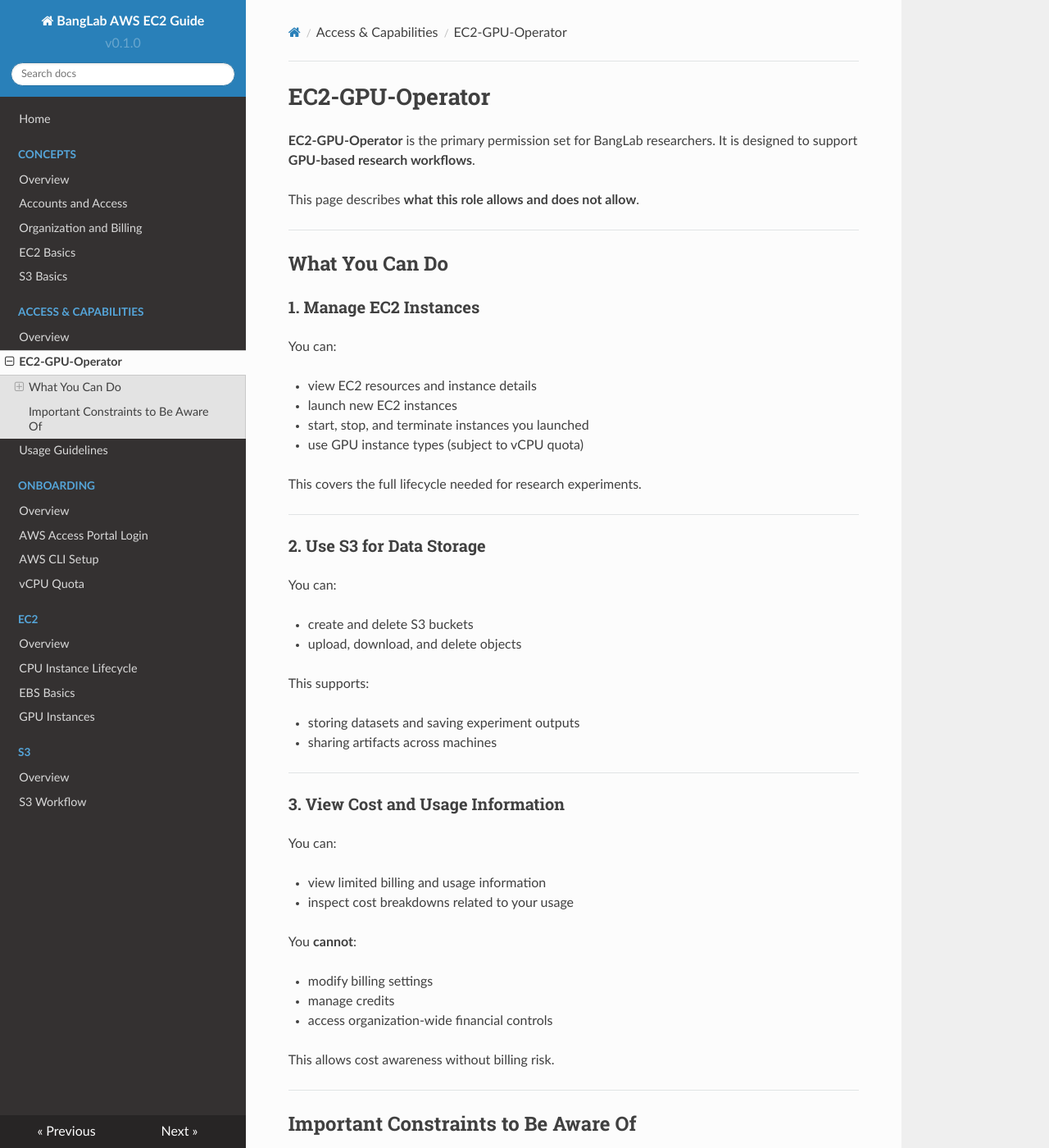
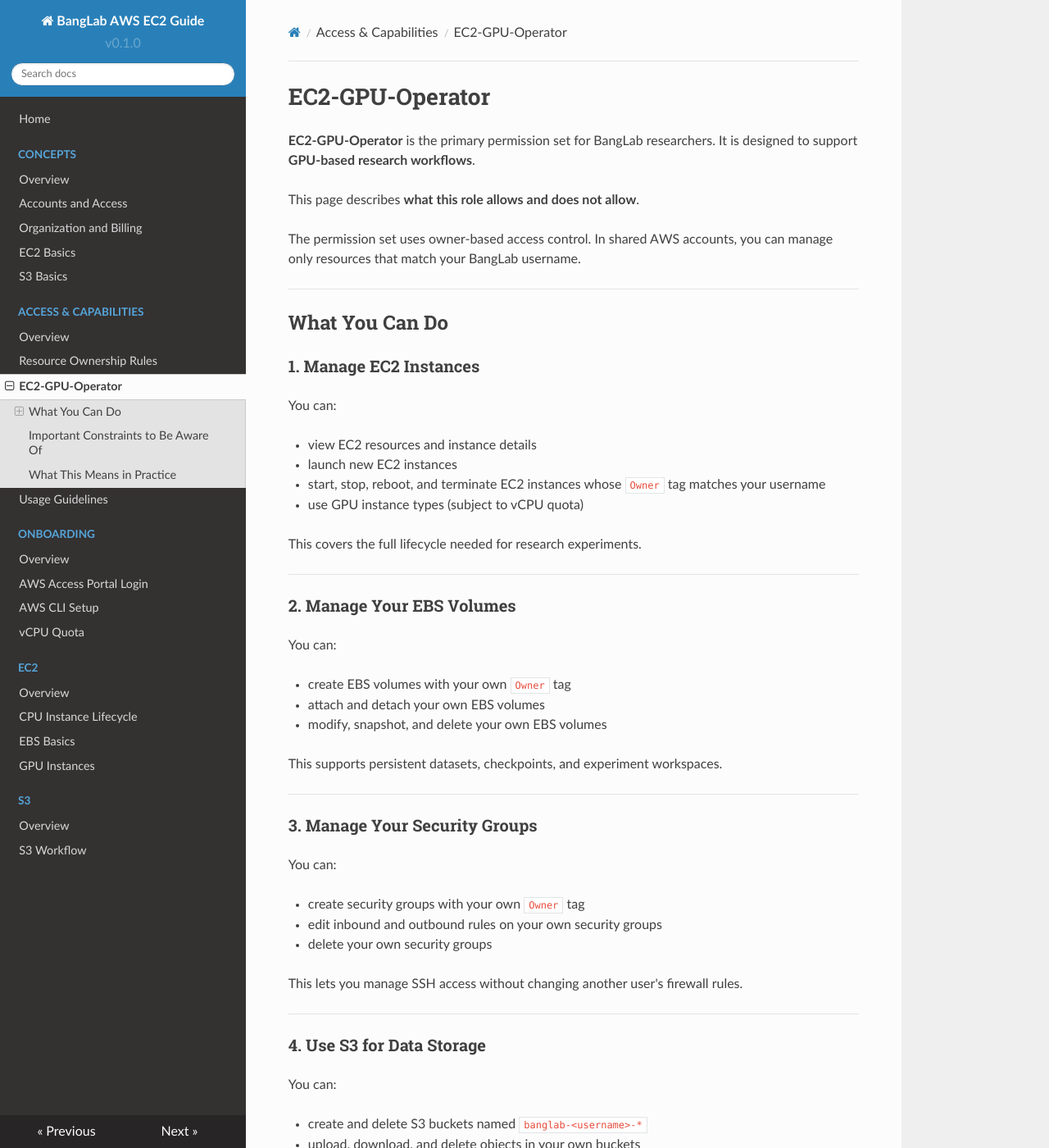
Before and after one commit to xiransong/banglab-aws-docs, an MkDocs documentation site: the page built from docs/access-and-capabilities/ec2-gpu-operator.md, in a window 1280 px wide and 1400 px high. Shown: the whole window at 82% size. Built offline with MkDocs 1.6.1, drawn with Linux system fonts in a browser that asks for light colours; nearby versions of some CDN libraries; some of the changed text lies outside the part shown.

Commit message:
first wave update

```diff
--- a/docs/access-and-capabilities/ec2-gpu-operator.md
+++ b/docs/access-and-capabilities/ec2-gpu-operator.md
@@ -4,6 +4,9 @@
 It is designed to support **GPU-based research workflows**.
 
 This page describes **what this role allows and does not allow**.
+
+The permission set uses owner-based access control. In shared AWS accounts,
+you can manage only resources that match your BangLab username.
 
 ---
 
@@ -15,19 +18,44 @@
 
 - view EC2 resources and instance details
 - launch new EC2 instances
-- start, stop, and terminate instances you launched
+- start, stop, reboot, and terminate EC2 instances whose `Owner` tag matches
+  your username
 - use GPU instance types (subject to vCPU quota)
 
 This covers the full lifecycle needed for research experiments.
 
 ---
 
-### 2. Use S3 for Data Storage
+### 2. Manage Your EBS Volumes
 
 You can:
 
-- create and delete S3 buckets
-- upload, download, and delete objects
+- create EBS volumes with your own `Owner` tag
+- attach and detach your own EBS volumes
+- modify, snapshot, and delete your own EBS volumes
+
+This supports persistent datasets, checkpoints, and experiment workspaces.
+
+---
+
+### 3. Manage Your Security Groups
+
+You can:
+
+- create security groups with your own `Owner` tag
+- edit inbound and outbound rules on your own security groups
+- delete your own security groups
+
+This lets you manage SSH access without changing another user's firewall rules.
+
+---
+
+### 4. Use S3 for Data Storage
+
+You can:
+
+- create and delete S3 buckets named `banglab-<username>-*`
+- upload, download, and delete objects in your own buckets
 
 This supports:
 
@@ -55,8 +83,30 @@
 
 ## Important Constraints to Be Aware Of
 
+- **Owner tags are required** for user-created EC2 instances, EBS volumes, and
+  security groups.
+
+- **S3 buckets must use the `banglab-<username>-*` naming pattern**.
+
 - **vCPU quotas** apply at the account level. A new account may initially have zero GPU vCPU quota.
 
 - **Quota increases** must be requested by an administrator.
 
 - **Resource availability** depends on region and capacity (we are primarily using us-east-1 region).
+
+---
+
+## What This Means in Practice
+
+You can manage:
+
+- EC2 instances with `Owner=<your username>`
+- EBS volumes with `Owner=<your username>`
+- security groups with `Owner=<your username>`
+- S3 buckets named `banglab-<your username>-*`
+
+You cannot manage another user's EC2 instances, EBS volumes, security groups, or
+S3 buckets.
+
+If a resource is created without the correct `Owner` tag, you may not be able
+to manage it. Ask an administrator to add or correct the tag.
--- a/mkdocs.yml
+++ b/mkdocs.yml
@@ -16,6 +16,7 @@
       - S3 Basics: concepts/s3-basics.md
   - Access & Capabilities:
       - Overview: access-and-capabilities/index.md
+      - Resource Ownership Rules: access-and-capabilities/resource-ownership.md
       - EC2-GPU-Operator: access-and-capabilities/ec2-gpu-operator.md
       - Usage Guidelines: access-and-capabilities/usage-guidelines.md
   - Onboarding:
```
Also changed, not shown: other parts of docs/access-and-capabilities/ec2-gpu-operator.md (+1 -1 lines), 20260510-docs-todo.md (added, +95 -0 lines), docs/access-and-capabilities/index.md (+15 -2 lines), docs/access-and-capabilities/resource-ownership.md (added, +148 -0 lines), docs/access-and-capabilities/usage-guidelines.md (+35 -6 lines), docs/concepts/accounts-and-access.md (+34 -9 lines), docs/onboarding/aws-access-portal.md (+3 -0 lines), docs/assets/images/aws-access-portal.png (added).
